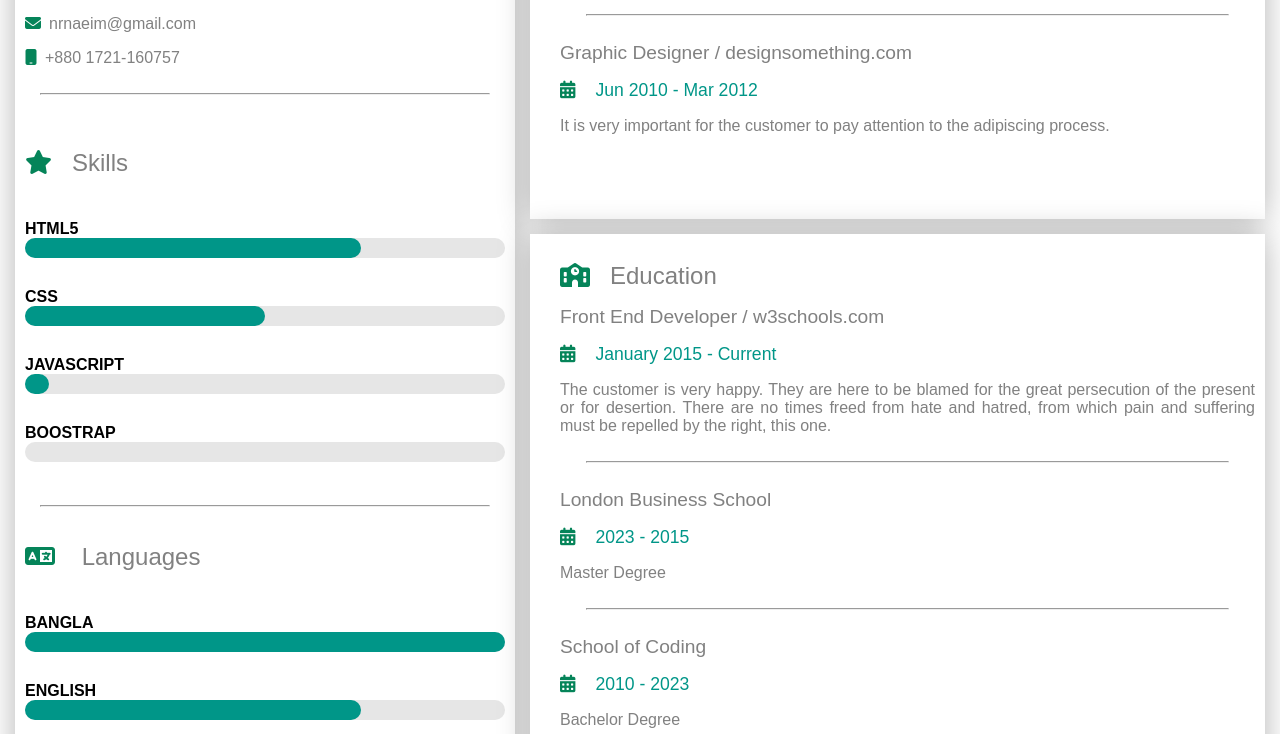
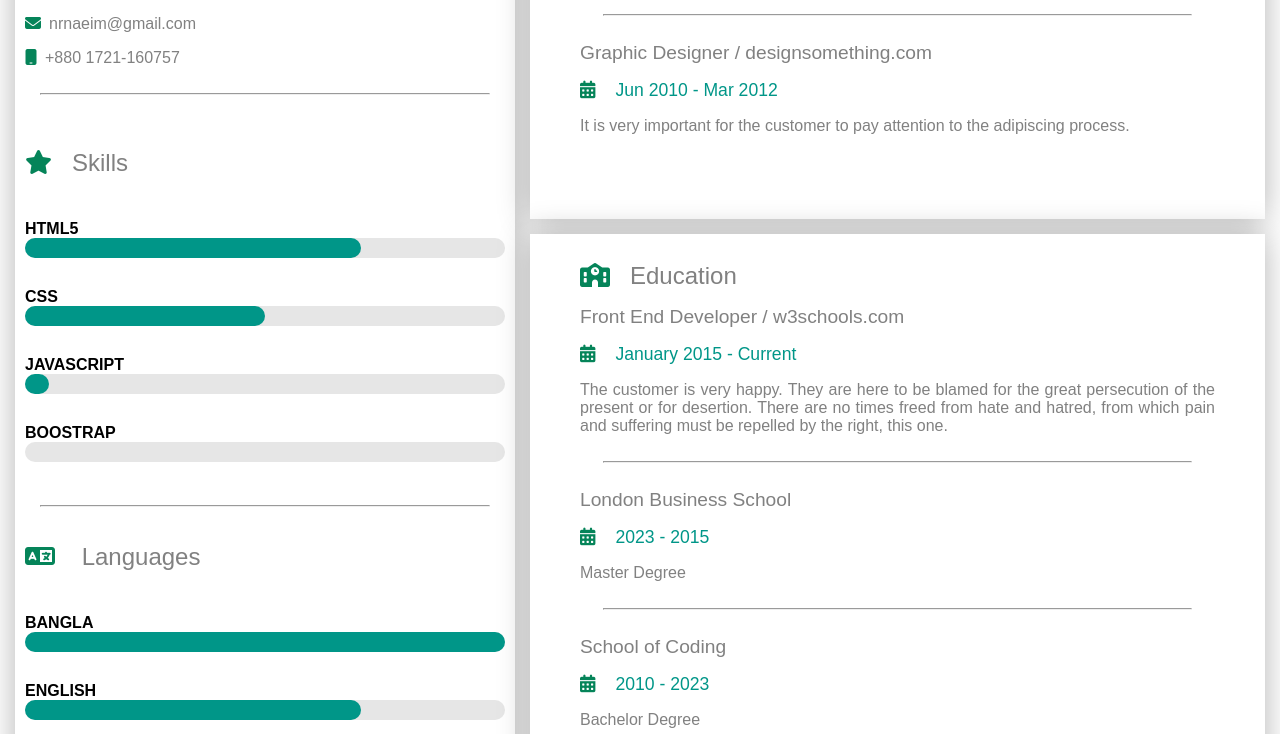
Before and after one commit to nrnaeim/resume, a plain HTML site: page index.html in a window 1280 px wide. Shown: the part 411-1145 px from the top of the page. Drawn offline with Linux system fonts and the light colour scheme.

Commit message:
padding changes

```diff
--- a/style.css
+++ b/style.css
@@ -222,8 +222,7 @@ hr {
 
 .experiences,
 .education {
-    padding-left: 20px;
-    padding-top: 40px;
+    padding: 40px;
 }
 
 .experiences .heading,
```
